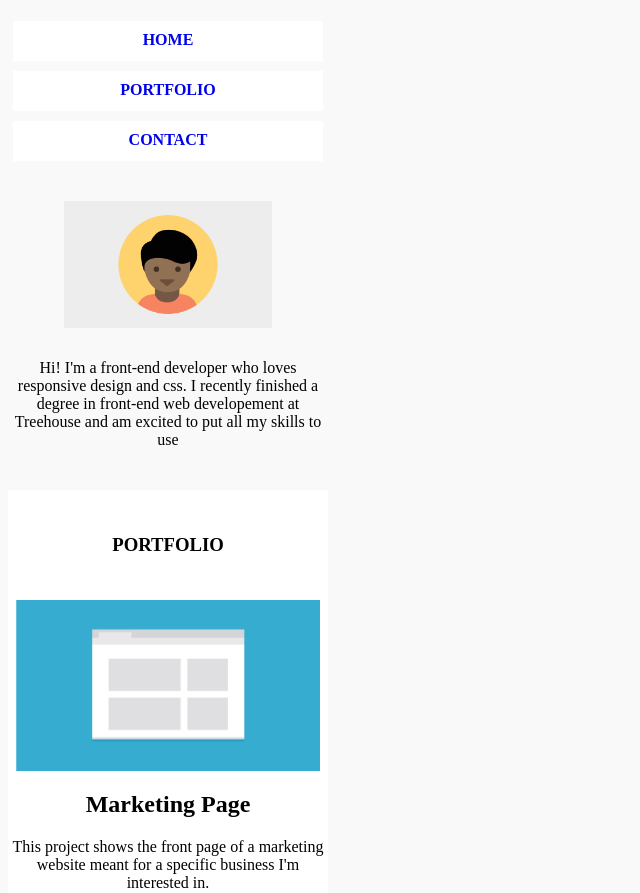
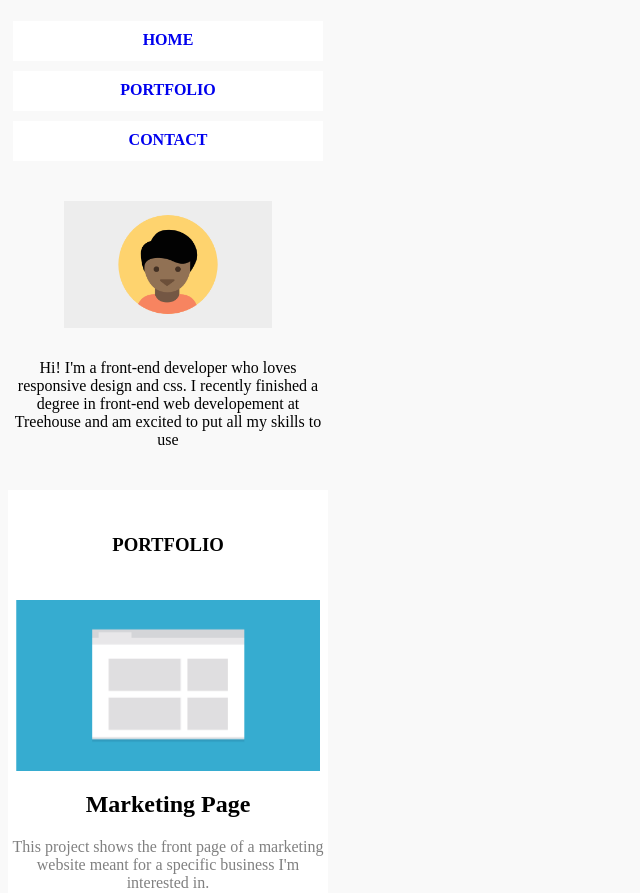
Before and after one commit to KajetanAugust/Techdegree-proj-2, a plain HTML site: page index.html in a window 1280 px wide. Shown: the part 59-952 px from the top of the page, without its empty margins (0-640 px from the left). Drawn offline with Linux system fonts and the light colour scheme; a web font is replaced by a local one.

Commit message:
text- color

```diff
--- a/CSS/styles.css
+++ b/CSS/styles.css
@@ -26,9 +26,16 @@ footer {
     padding:10px 0;
 }
 
+/* Navigation */
+
 h1, h2, h3, p {
     text-align: center;
 }
+
+main p   {
+    color:gray;
+}
+
 
 /* Navigation */
 
```
Also changed, not shown: index.html (+1 -1 lines).
